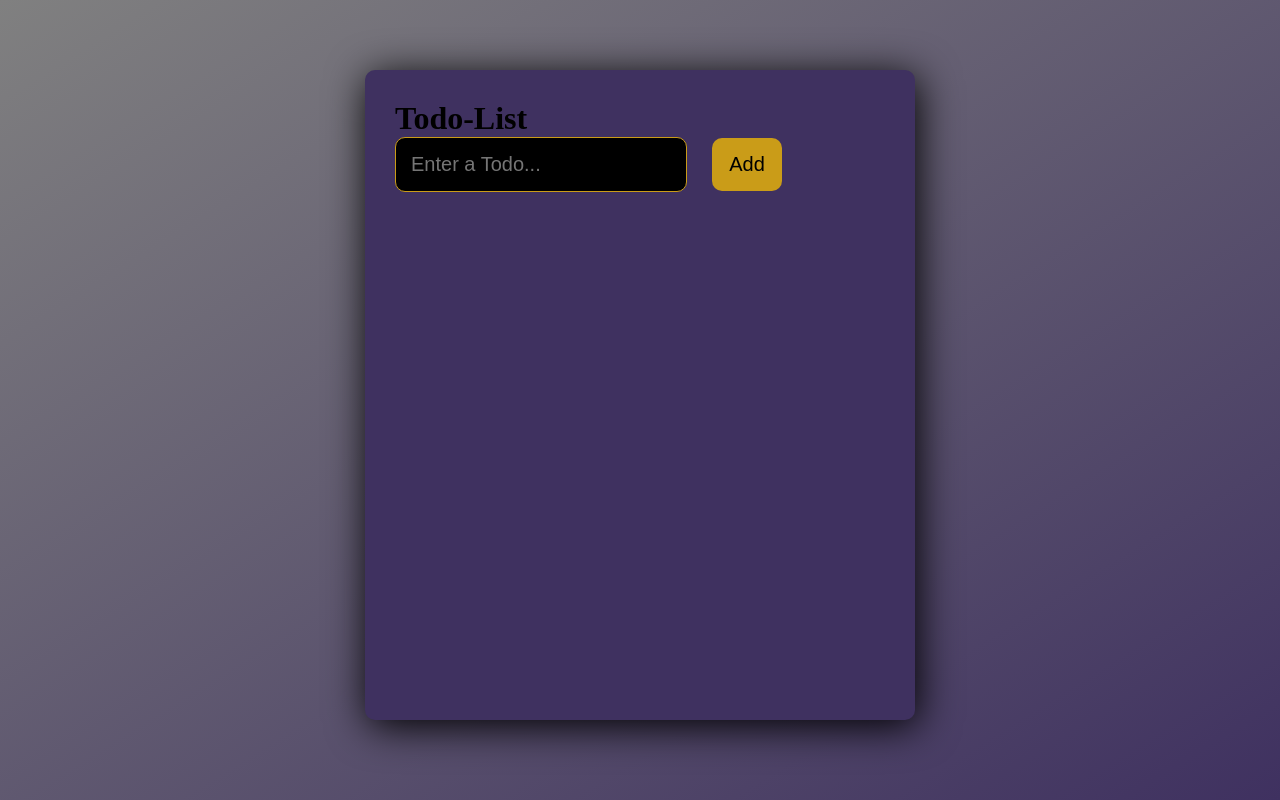
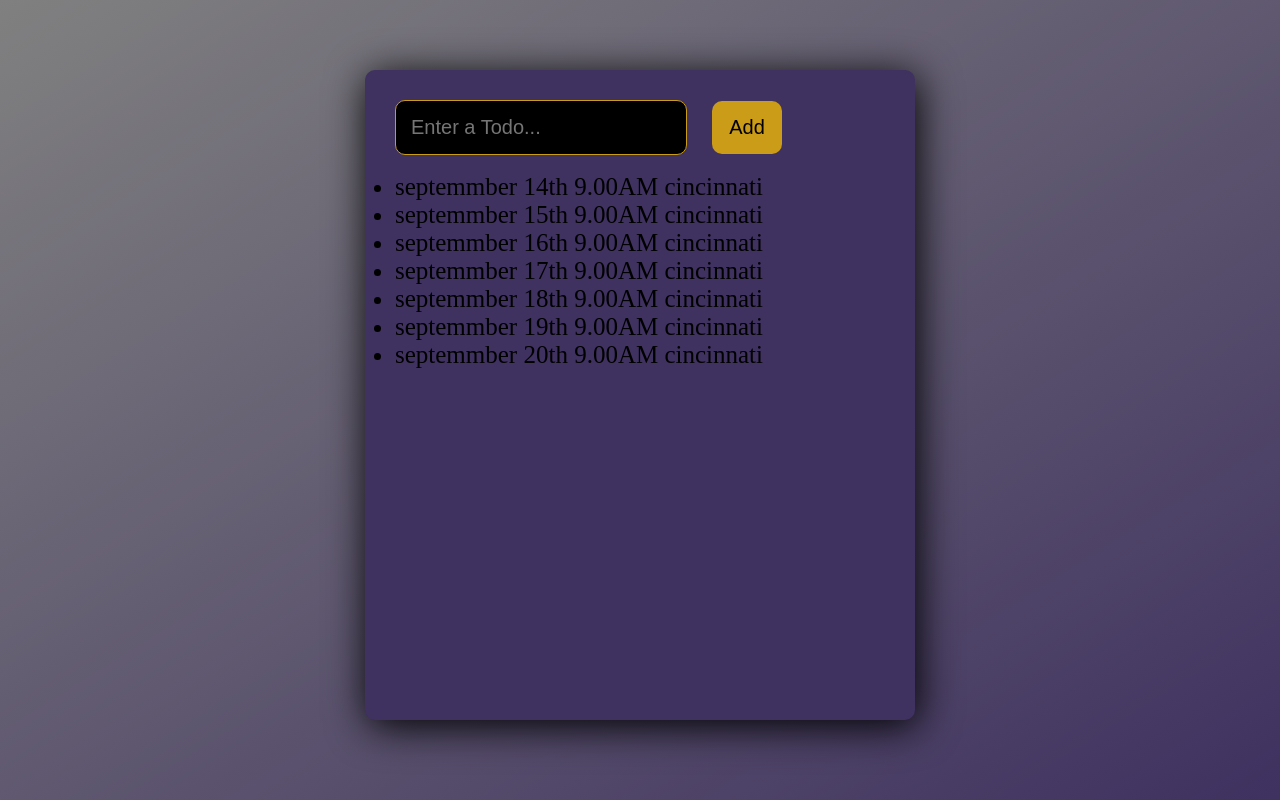
Before and after one commit to kwameagyemang/React-Mid-Mod2-Project, a React (Create React App) app: page / in a window 1280 px wide. Built offline with nearby package versions, Linux system fonts and the light colour scheme.

Commit message:
commit in progress

```diff
--- a/src/App.css
+++ b/src/App.css
@@ -48,6 +48,10 @@
   border: 0;
   background-color: rgb(202,156,24);
   cursor: pointer;
+}
+
+.data {
+  font-size: 25px;
 }
 
 .list.item{
--- a/src/App.js
+++ b/src/App.js
@@ -1,20 +1,54 @@
   import React, { Component } from 'react'
-import Header from './components/Header'
-import Forms from './components/Forms'
+  import Data from './ToDoList'
   import './App.css'
-// import ToDoList from './ToDoList'
+
 
   export default class App extends Component {
+    state = {
+      data: Data,
+      items:[],
+      currentItem:{
+          text:'',
+          key:'',
+      }
+
+
+  }
+
+  handlechange = (event) => {
+      console.log(event.target.value)
+      this.setState({
+          currentItem:{
+              text: event.target.value,
+              key: Date.now()
+          }
+      })
+
+  }
+  addItem(event){
+      event.preventDefault();
+  }
     render() {
       return (
         <div className="container">
           <div className="app-wrapper">
             <div>
-            <Header />
+            <form onSubmit={this.addItem}>
+              <input type="text" placeholder="Enter a Todo..."
+              value={this.state.currentItem.text}
+              onChange={this.handleChange}
+              className="task-input"/>
+              <button type="submit" className="button-add">Add</button>
+            </form>
             </div>
-          <div>
-            <Forms />
-          </div>
+            <br />
+            <ul className="data">
+              {this.state.data.map((data) => {
+                return (
+                  <li>{data.date} {data.time} {data.location}</li>
+                )
+              })}
+            </ul>
           </div>
         </div>
       )
--- a/src/ToDoList.js
+++ b/src/ToDoList.js
@@ -1,11 +1,69 @@
-import React, { Component } from 'react'
+const Data = [
 
-export default class ToDoList extends Component {
-    render() {
-        return (
-            <div>
-                ToDoList
-            </div>
-        )
-    }
-}
+    {
+
+    "date": "septemmber 14th",
+
+    "time": "9.00AM",
+
+    "location": "cincinnati"
+
+    },
+    {
+
+     "date": "septemmber 15th",
+
+    "time": "9.00AM",
+
+    "location": "cincinnati"
+
+    },
+    {
+
+    "date": "septemmber 16th",
+
+    "time": "9.00AM",
+
+    "location": "cincinnati"
+
+    },
+    {
+
+    "date": "septemmber 17th",
+
+    "time": "9.00AM",
+
+    "location": "cincinnati"
+
+    },
+    {
+
+    "date": "septemmber 18th",
+
+    "time": "9.00AM",
+
+    "location": "cincinnati"
+
+    },
+    {
+
+    "date": "septemmber 19th",
+
+    "time": "9.00AM",
+
+    "location": "cincinnati"
+
+    },
+    {
+
+    "date": "septemmber 20th",
+
+    "time": "9.00AM",
+
+    "location": "cincinnati"
+
+    },
+
+    ]
+
+    export default Data;
--- a/src/components/Forms.js
+++ /dev/null
@@ -1,39 +0,0 @@
-import React, { Component } from 'react';
-
-class Forms extends Component {
-    state = {
-        items:[],
-        currentItem:{
-            text:'',
-            key:'',
-        }
-
-    }
-
-    handlechange = (event) => {
-        this.state({
-            currentItem:{
-                text: event.target.value,
-                key: Date.now()
-            }
-        })
-
-    }
-    addItem(event){
-        event.preventDefault();
-    }
-
-    render() {
-        return (
-            <form onSubmit={this.addItem}>
-            <input type="text" placeholder="Enter a Todo..."
-            value={this.state.currentItem.text}
-            onChange={this.handleChange}
-            className="task-input"/>
-            <button type="submit" className="button-add">Add</button>
-            </form>
-        );
-    }
-}
-
-export default Forms;
--- a/src/components/Header.js
+++ /dev/null
@@ -1,11 +0,0 @@
-import React, { Component } from 'react'
-
-export default class Header extends Component {
-    render() {
-        return (
-            <div classname="header">
-                <h1>Todo-List</h1>
-            </div>
-        )
-    }
-}
```
Lines whose indentation alone changed are shown as unchanged.
